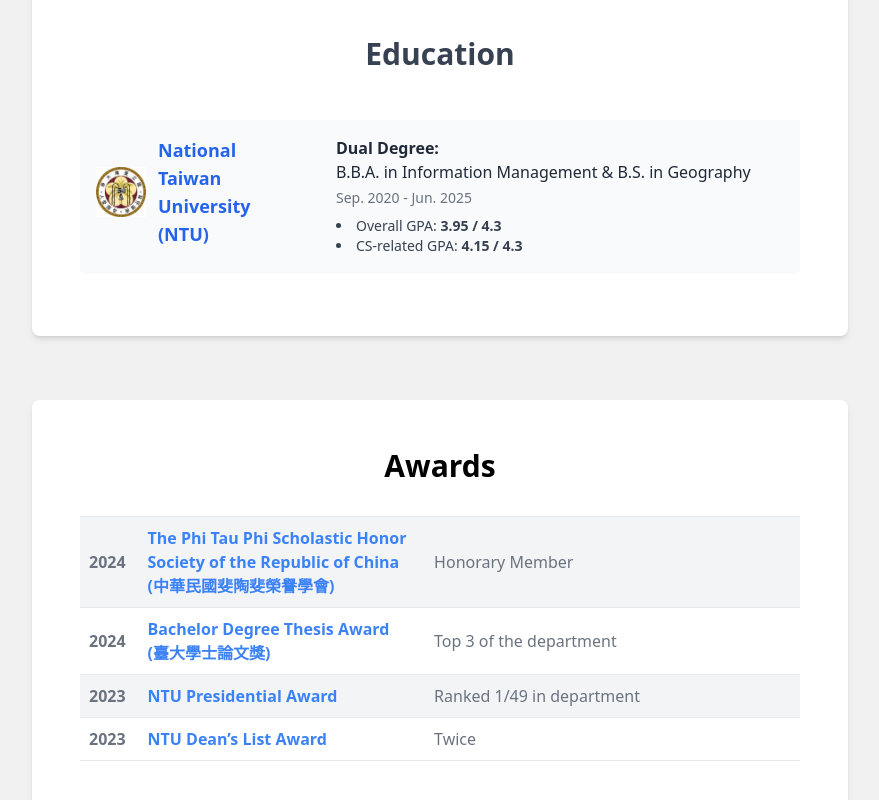
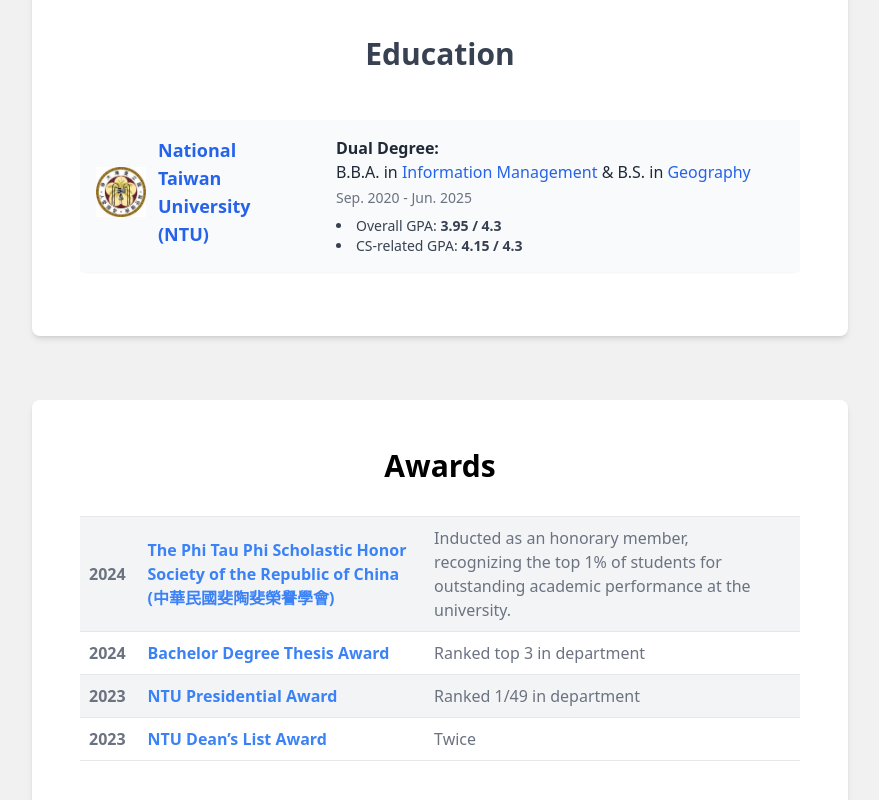
Before and after one commit to buffett0323/buffett0323.github.io, a Next.js app: page /about in a window 1280 px wide. Shown: the part 980-1780 px from the top of the page, without its empty margins (200-1079 px from the left). Built offline with nearby package versions, Linux system fonts and the light colour scheme.

Commit message:
href update

```diff
--- a/components/About/Education.tsx
+++ b/components/About/Education.tsx
@@ -41,7 +41,27 @@
                   <div className="mb-1 text-gray-800 dark:text-white">
                     <b>{education.degree_type}</b>
                     <br />
-                    {education.degree_name}
+                    {/* {education.degree_name} */}
+                    <span>
+                      B.B.A. in {' '}
+                      <a
+                        href="https://management.ntu.edu.tw/en/IM"
+                        target="_blank"
+                        rel="noopener noreferrer"
+                        className="text-blue-600 hover:underline dark:text-blue-300"
+                      >
+                        Information Management
+                      </a>
+                      {' '} & B.S. in {' '}
+                      <a
+                        href="https://www.geog.ntu.edu.tw/en"
+                        target="_blank"
+                        rel="noopener noreferrer"
+                        className="text-blue-600 hover:underline dark:text-blue-300"
+                      >
+                        Geography
+                      </a>
+                    </span>
                   </div>
                   <div className="text-sm mb-2 text-gray-500 dark:text-gray-400">
                     {education.period}
@@ -54,24 +74,6 @@
                       </li>
                     ))}
                   </ul>
-
-                  {/* Department Logos */}
-                  {/* <div className="mt-4 flex space-x-4">
-                    {education.departmentLogos.map((dept, deptIdx) => (
-                      <div key={deptIdx} className="flex flex-col items-center">
-                        <Image
-                          src={dept.logo}
-                          alt={`${dept.name} Logo`}
-                          width={40}
-                          height={40}
-                          className="object-contain"
-                        />
-                        <span className="mt-1 text-xs text-gray-600 dark:text-gray-300">
-                          {dept.name}
-                        </span>
-                      </div>
-                    ))}
-                  </div> */}
                 </td>
               </tr>
             ))}
--- a/constants/about.tsx
+++ b/constants/about.tsx
@@ -109,24 +109,27 @@
       The Phi Tau Phi Scholastic Honor Society of the Republic of China <br />{' '}
       (中華民國斐陶斐榮譽學會)
     </a>,
-    'Honorary Member',
+    'Inducted as an honorary member, recognizing the top 1% of students for outstanding academic performance at the university.',
   ],
   [
     2024,
-    <a
-      href="https://drive.google.com/file/u/3/d/1H7lJWS4OiuomcfpvtB6dtNqnlNskq0ZV/view?usp=sharing"
-      target="_blank"
-      rel="noopener noreferrer"
-      className="hover:underline"
-    >
-      Bachelor Degree Thesis Award <br /> (臺大學士論文獎)
-    </a>,
-    'Top 3 of the department',
+    // <a
+    //   href="https://drive.google.com/file/u/3/d/1H7lJWS4OiuomcfpvtB6dtNqnlNskq0ZV/view?usp=sharing"
+    //   target="_blank"
+    //   rel="noopener noreferrer"
+    //   className="hover:underline"
+    // >
+    <>
+      Bachelor Degree Thesis Award <br />
+      {/* (臺大學士論文獎)  */}
+    </>,
+    'Ranked top 3 in department',
   ],
   [
     2023,
     <>
       NTU Presidential Award <br />
+      {/* (臺大校長獎)  */}
     </>,
     'Ranked 1/49 in department',
   ],
@@ -134,6 +137,7 @@
     2023,
     <>
       NTU Dean’s List Award <br />
+      {/* (臺大書卷獎)  */}
     </>,
     'Twice',
   ],
@@ -190,10 +194,10 @@
     </svg>
     <div className="max-sm:hidden">Phone:</div>
     <a
-      href="tel:+18583737788"
+      href="tel:+886989338717"
       className="ml-8 basis-full font-normal text-blue-500 hover:underline dark:text-blue-300 max-sm:ml-1"
     >
-      +886 989-338-717
+      (+886) 989-338-717
     </a>
   </>,
 ];
--- a/pages/experience.tsx
+++ b/pages/experience.tsx
@@ -1,9 +1,9 @@
-// import Extra from '../components/Experience/Extra';
 import Research from '../components/Experience/Research';
 import Skills from '../components/Experience/Skills';
 import Work from '../components/Experience/Work';
+import Research_Interest from '../components/Experience/Research_Interest';
 // import Selected_Projects from '../components/Experience/Projects';
-// import Research_Interest from '../components/Experience/Research_Interest';
+
 
 function Experience() {
   return (
@@ -16,11 +16,10 @@
           </p>
         </div>
         <div className="mx-auto mt-10 box-border flex w-full flex-col items-center space-y-16 px-5 max-sm:px-0">
-            {/* <Research_Interest /> */}
             <Work />
-            {/* <Selected_Projects /> */}
             <Research />
             <Skills />
+            <Research_Interest />
         </div>
       </div>
     </>
```
